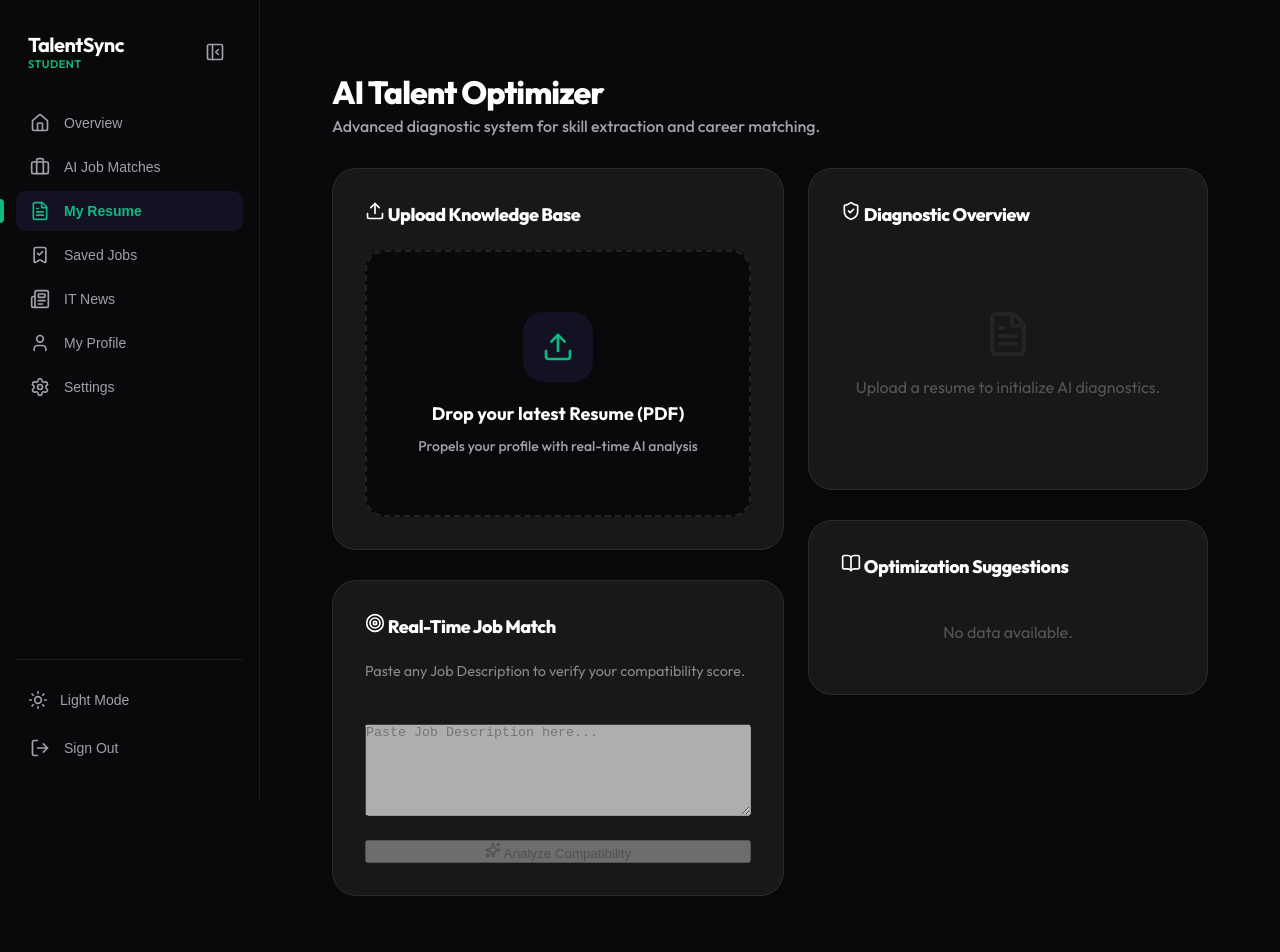
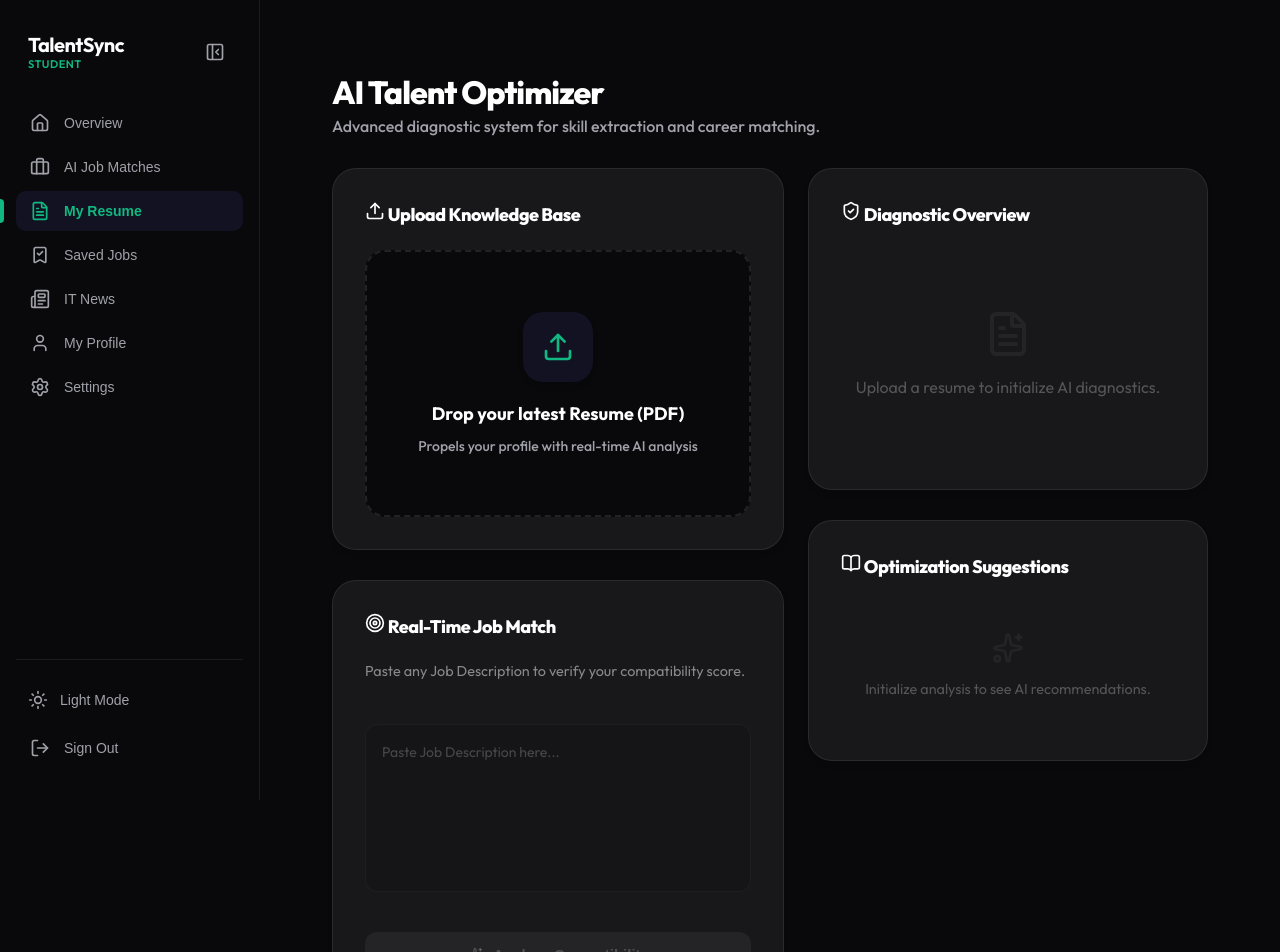
Before and after one commit to lalitkishore7/TalentSync, a React app in the folder frontend/: page /dashboard/student/resume in a window 1280 px wide. Shown: the top 952 px of the page. Built offline with nearby package versions, Linux system fonts and the light colour scheme; the HTML template or start-up script is replaced by a standard one; a web font is replaced by a local one.

Commit message:
Restore missing SaaS styles for ResumeUpload and improve empty states

```diff
--- a/frontend/src/pages/student/ResumeUpload.css
+++ b/frontend/src/pages/student/ResumeUpload.css
@@ -320,3 +320,110 @@
   from { opacity: 0; transform: translateY(-10px); }
   to { opacity: 1; transform: translateY(0); }
 }
+
+/* Quick Match Tool Styles */
+.jd-input {
+  width: 100%;
+  background: rgba(0, 0, 0, 0.2);
+  border: 1px solid var(--glass-border);
+  border-radius: 12px;
+  padding: 16px;
+  color: #fff;
+  font-family: inherit;
+  font-size: 14px;
+  line-height: 1.6;
+  resize: none;
+  margin-bottom: 16px;
+  transition: all 0.3s ease;
+}
+
+.jd-input:focus {
+  outline: none;
+  border-color: var(--primary);
+  background: rgba(0, 0, 0, 0.3);
+  box-shadow: 0 0 0 4px rgba(99, 102, 241, 0.1);
+}
+
+.jd-input:disabled {
+  opacity: 0.5;
+  cursor: not-allowed;
+}
+
+.match-action-btn {
+  width: 100%;
+  background: var(--primary);
+  color: #fff;
+  border: none;
+  padding: 14px;
+  border-radius: 12px;
+  font-weight: 700;
+  font-size: 15px;
+  cursor: pointer;
+  display: flex;
+  align-items: center;
+  justify-content: center;
+  gap: 10px;
+  transition: all 0.3s cubic-bezier(0.4, 0, 0.2, 1);
+  box-shadow: 0 4px 12px rgba(99, 102, 241, 0.2);
+}
+
+.match-action-btn:hover:not(:disabled) {
+  background: #4f46e5;
+  transform: translateY(-2px);
+  box-shadow: 0 8px 20px rgba(99, 102, 241, 0.3);
+}
+
+.match-action-btn:disabled {
+  background: rgba(255, 255, 255, 0.05);
+  color: rgba(255, 255, 255, 0.2);
+  cursor: not-allowed;
+  box-shadow: none;
+}
+
+/* Tips Grid Styles */
+.tips-grid {
+  display: flex;
+  flex-direction: column;
+  gap: 16px;
+}
+
+.tip-card {
+  background: rgba(255, 255, 255, 0.02);
+  border: 1px solid var(--glass-border);
+  border-radius: 16px;
+  padding: 16px;
+  display: flex;
+  gap: 16px;
+  transition: all 0.3s ease;
+}
+
+.tip-card:hover {
+  background: rgba(255, 255, 255, 0.04);
+  transform: translateX(6px);
+  border-color: var(--secondary);
+}
+
+.tip-icon {
+  width: 32px;
+  height: 32px;
+  background: rgba(167, 139, 250, 0.1);
+  border-radius: 8px;
+  display: flex;
+  align-items: center;
+  justify-content: center;
+  color: var(--secondary);
+  flex-shrink: 0;
+}
+
+.tip-content h4 {
+  font-size: 14px;
+  font-weight: 700;
+  margin-bottom: 4px;
+  color: #fff;
+}
+
+.tip-content p {
+  font-size: 13px;
+  color: var(--text-muted);
+  line-height: 1.5;
+}
--- a/frontend/src/pages/student/ResumeUpload.jsx
+++ b/frontend/src/pages/student/ResumeUpload.jsx
@@ -260,7 +260,10 @@ export default function ResumeUpload() {
                  ))}
                </div>
              ) : (
-               <p style={{color: '#555', textAlign: 'center', padding: '20px'}}>No data available.</p>
+               <div style={{textAlign: 'center', padding: '30px 20px', color: '#555'}}>
+                 <Sparkles size={32} style={{opacity: 0.2, marginBottom: '12px'}} />
+                 <p style={{fontSize: '0.9rem'}}>Initialize analysis to see AI recommendations.</p>
+               </div>
              )}
           </div>
         </div>
```
